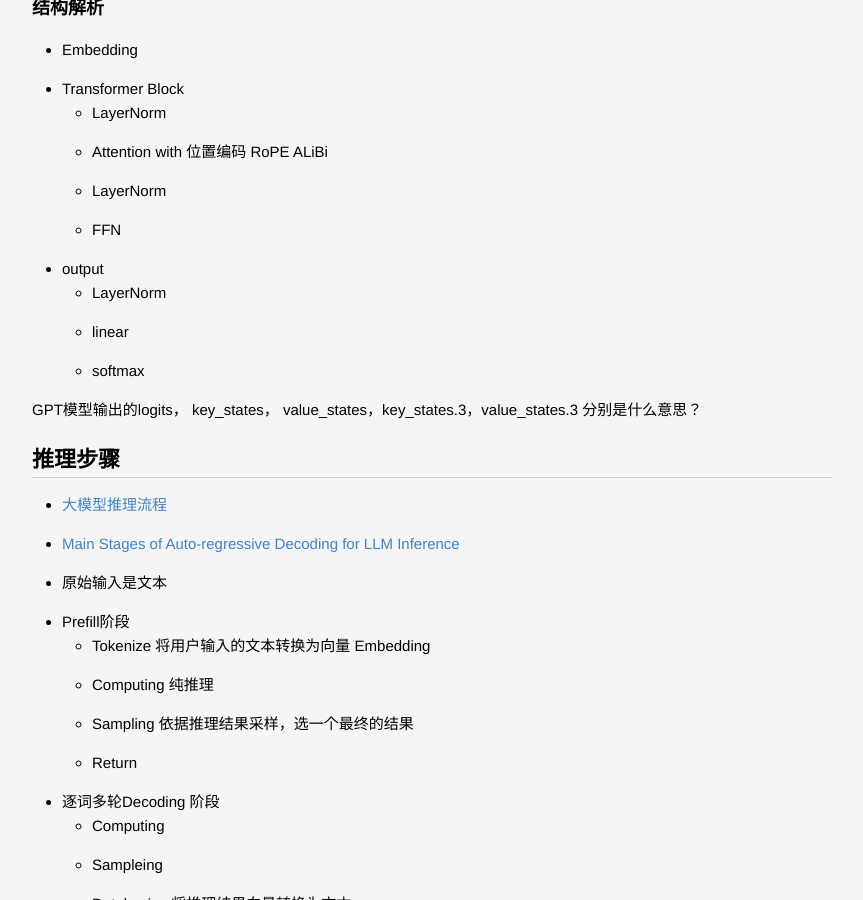
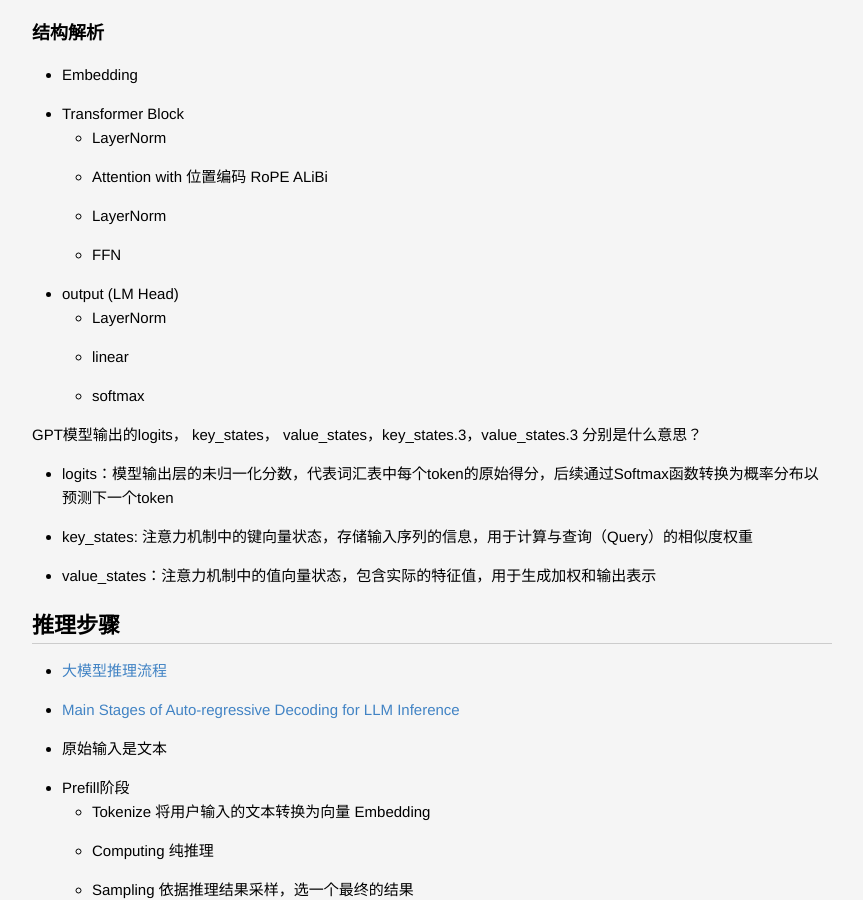
Before and after one commit to lucky521/blog, a Jekyll site: the page built from _posts/ml/2023-02-04-LLM.markdown, in a window 1280 px wide and 900 px high, scrolled down 4067 px. Shown: the whole window, without its empty margins (208-1071 px from the left). Built offline with Jekyll 4.4.1, drawn with Linux system fonts in a browser that asks for light colours; some of the changed text lies outside the part shown.

Commit message:
update blog

```diff
--- a/_posts/framework/2020-05-09-brpc.markdown
+++ b/_posts/framework/2020-05-09-brpc.markdown
@@ -63,6 +63,10 @@ https://github.com/apache/brpc/blob/master/docs/cn/circuit_breaker.md
 
 
 
+请求录制
+rpc_dump_dir， 默认放置在./rpc_data/rpc_dump/<app>
+
+
 # 源码学习
 
 ::google::protobuf::Closure* done
--- a/_posts/ml/2019-02-04-Famous-Model.markdown
+++ b/_posts/ml/2019-02-04-Famous-Model.markdown
@@ -304,7 +307,7 @@ Attention解决这一限制的方法就是：允许decoder回看原序列的 hid
   * 每个注意力头共享相同的key和value矩阵，但有不同的query矩阵
 
 ### attention计算优化
-* flash attention
+* Flash Attention
   * 利用 GPU 高速 SRAM 分块计算，避免 HBM（高带宽内存）频繁读写‌; 将 softmax、掩码等操作合并到单次内核计算中‌。
 * paged attention
   * 将注意力矩阵拆分为"页"，仅加载当前计算所需分块（类似操作系统虚拟内存）‌
--- a/_posts/ml/2019-03-25-ML-Serving.markdown
+++ b/_posts/ml/2019-03-25-ML-Serving.markdown
@@ -47,6 +47,10 @@ TF savedmodel。
 
 ## safetensors
 huggingface自研的模型文件格式，主打安全和无多余内存占用。
+* 前面的 8 bytes是一个无符号的整数，表示 header 占的字节数。
+* 中间的 N bytes是一个UTF-8编码JSON字符串，存储 header 的内容，里面为模型权重的元数据信息。
+* 文件的剩余部分存储模型权重 tensor 的值。
+
 
 ## gguf
 GGUF文件全称是GPT-Generated Unified Format，是由Georgi Gerganov定义发布的一种大模型文件格式。Georgi Gerganov是著名开源项目llama.cpp的创始人。
--- a/_posts/ml/2023-02-04-LLM.markdown
+++ b/_posts/ml/2023-02-04-LLM.markdown
@@ -66,13 +66,17 @@ Transformer 架构已成为开发各种 LLM 的事实标准骨干，现有 LLM
   * Attention with 位置编码 RoPE ALiBi
   * LayerNorm
   * FFN
-* output
+* output (LM Head)
   * LayerNorm
   * linear
   * softmax
 
 
 GPT模型输出的logits， key_states， value_states，key_states.3，value_states.3 分别是什么意思？
+* ‌logits‌：模型输出层的未归一化分数，代表词汇表中每个token的原始得分，后续通过Softmax函数转换为概率分布以预测下一个token‌
+* key_states: 注意力机制中的键向量状态，存储输入序列的信息，用于计算与查询（Query）的相似度权重‌
+* ‌value_states‌：注意力机制中的值向量状态，包含实际的特征值，用于生成加权和输出表示‌
+
 
 
 ## 推理步骤
@@ -321,8 +325,9 @@ https://www.anyscale.com/blog/continuous-batching-llm-inference
 
 
 
-## Speculative decoding
+## Speculative decoding 投机解码
 
+EAGLE-3
 
 ## 长度外推技术
 https://www.cnblogs.com/rossiXYZ/p/18808744
--- a/_posts/tech/2018-12-16-debugging.markdown
+++ b/_posts/tech/2018-12-16-debugging.markdown
@@ -97,6 +97,9 @@ sudo yum install perf
 perf record -F 99 -p 进程号 -g -- sleep 秒数
 perf script > out.perf
 
+perf report -i perf.data
+perf top -e cpu-clock -p 进程号
+
 git clone https://github.com/brendangregg/FlameGraph.git
 cd FlameGraph
 ./stackcollapse-perf.pl out.perf > out.folded
```
Also changed, not shown: other parts of _posts/ml/2019-02-04-Famous-Model.markdown (+3 -0 lines), other parts of _posts/ml/2023-02-04-LLM.markdown (+3 -0 lines).
